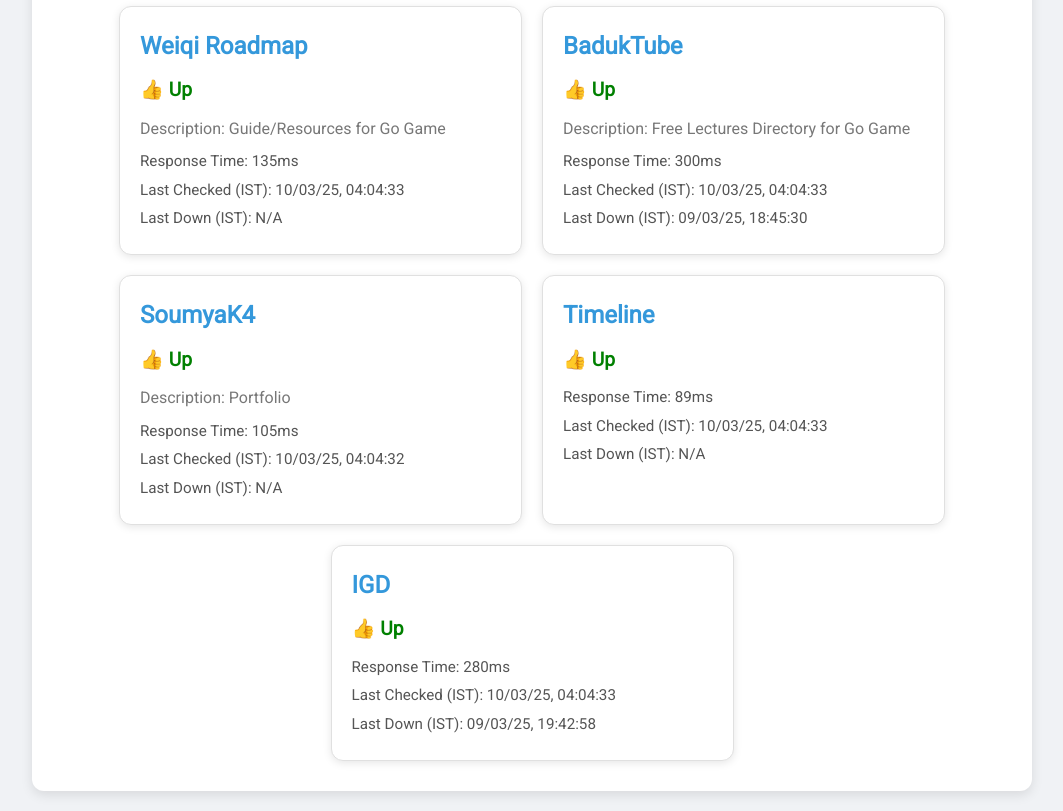
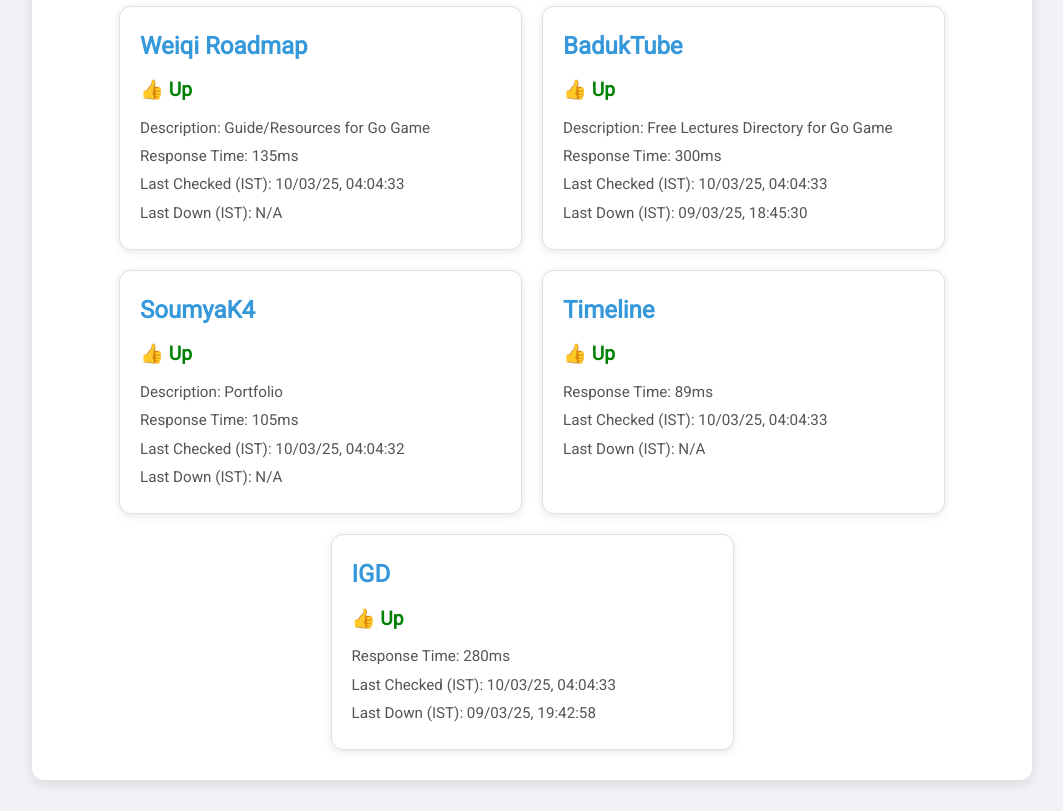
Before and after one commit to SoumyaK4/SiteStats, a plain HTML site: page index.html in a window 1280 px wide. Shown: the part 137-948 px from the top of the page, without its empty margins (108-1171 px from the left). Drawn offline with Linux system fonts and the light colour scheme.

Commit message:
Update style.css

```diff
--- a/assets/css/style.css
+++ b/assets/css/style.css
@@ -76,12 +76,7 @@ h1 {
   font-size: 1.2em;
 }
 
-.card .description {
-  font-size: 1em;
-  margin: 8px 0;
-  color: #777;
-}
-
+.card .description,
 .card .response-time,
 .card .last-checked,
 .card .last-down {
```
